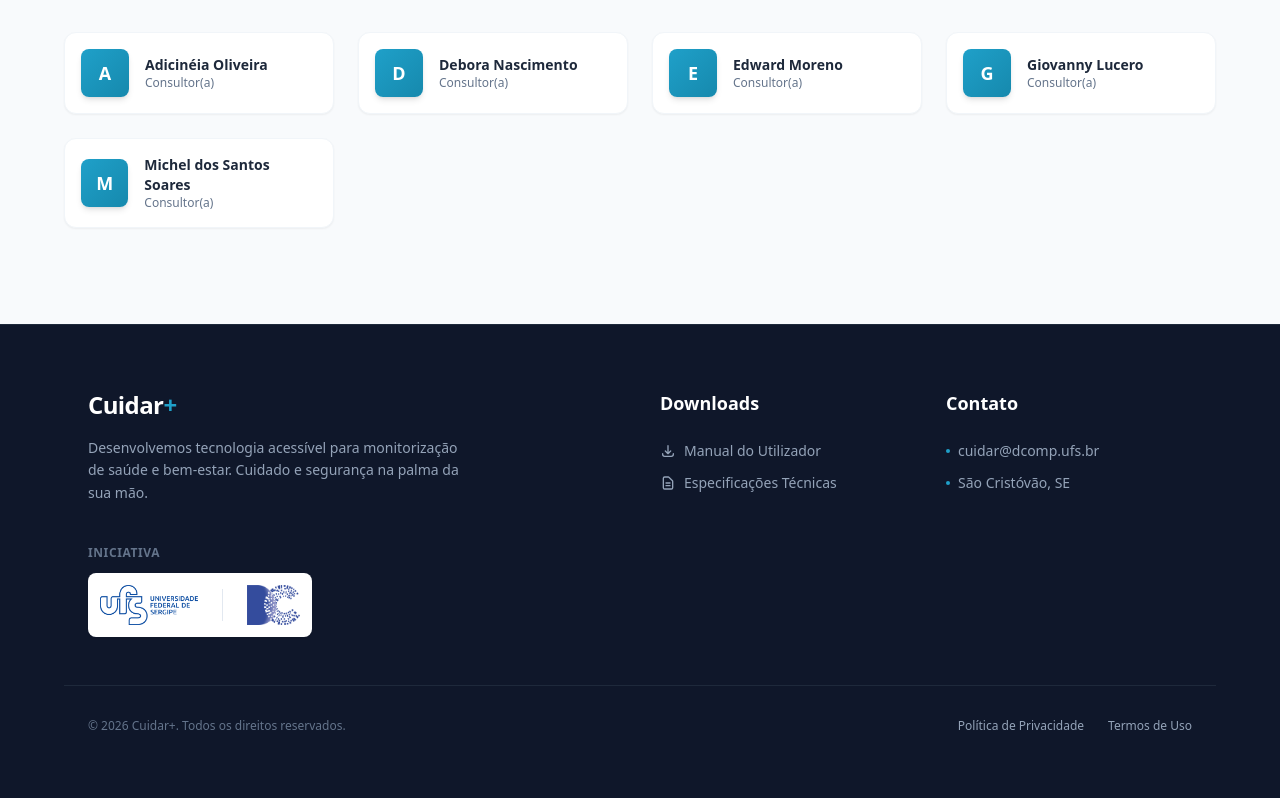
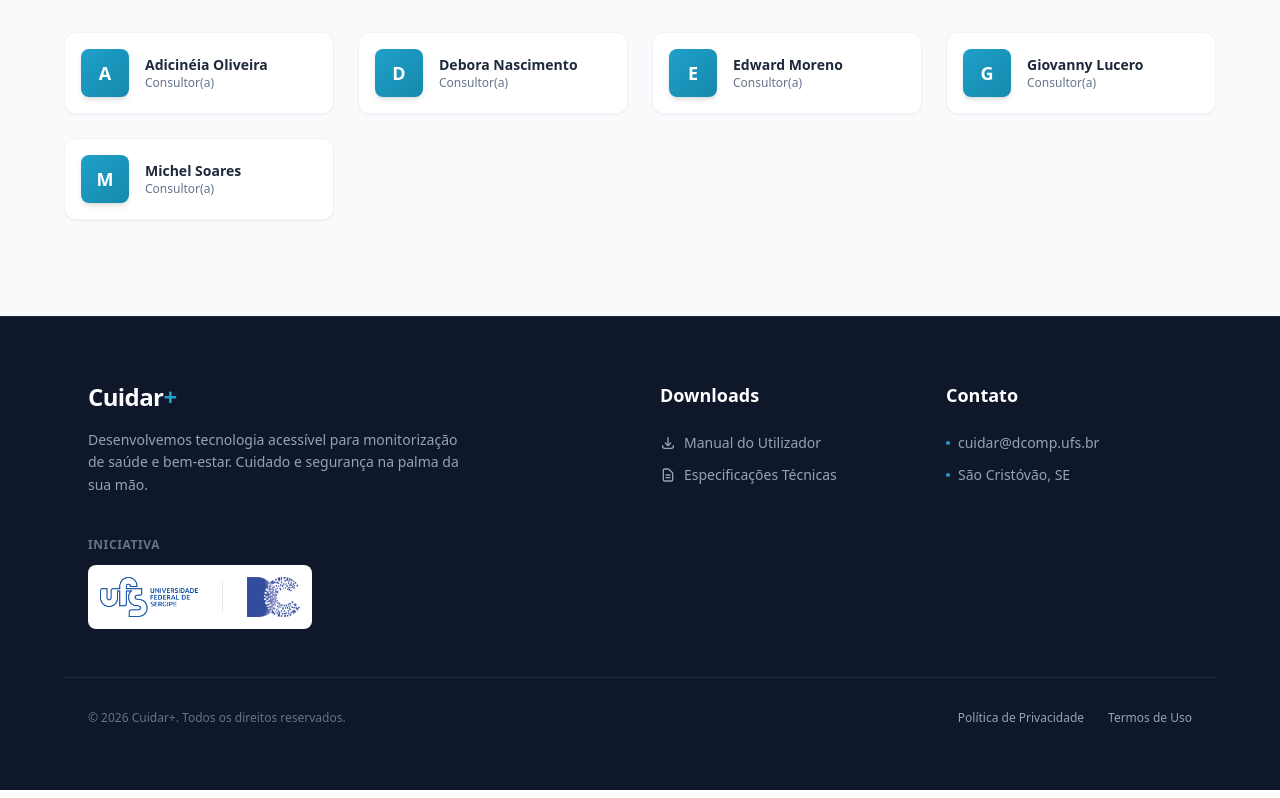
Before and after one commit to Matheuscrz/Cuidar_Plus_Page, a Next.js app: page / in a window 1280 px wide. Shown: the part 2689-3487 px from the top of the page. Built offline with nearby package versions, Linux system fonts and the light colour scheme.

Commit message:
corrige o nome do consultor Michel Soares na lista de consultores

```diff
--- a/src/components/Team.tsx
+++ b/src/components/Team.tsx
@@ -15,7 +15,7 @@ export default function Team() {
     "Debora Nascimento",
     "Edward Moreno",
     "Giovanny Lucero",
-    "Michel dos Santos Soares",
+    "Michel Soares",
   ];
 
   return (
```
